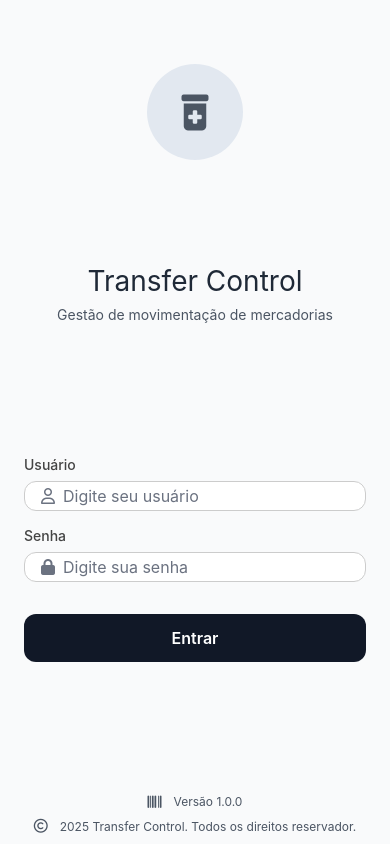
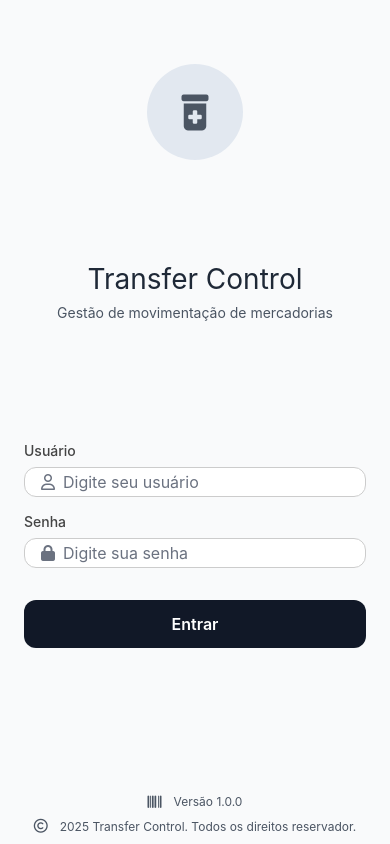
Before and after one commit to otaviozerotwo/transfer_control, a React Native app in the folder t_control_front_mobile/: screen / in a window 390 px wide. Built offline with nearby package versions, Linux system fonts and the light colour scheme; some icons are missing.

Commit message:
style: ajuste marginBottom containers LoginScreen

```diff
--- a/t_control_front_mobile/src/screens/Login/styles.ts
+++ b/t_control_front_mobile/src/screens/Login/styles.ts
@@ -12,7 +12,7 @@ const styles = StyleSheet.create({
   header: {
     alignItems: 'center',
     marginTop: 64,
-    marginBottom: 20,
+    marginBottom: 4,
   },
   containerLogo: {
     width: 96,
@@ -24,7 +24,7 @@ const styles = StyleSheet.create({
   },
   containerTitle: {
     alignItems: 'center',
-    marginBottom: 48,
+    marginBottom: 24,
   },
   title: {
     fontSize: 28,
```
